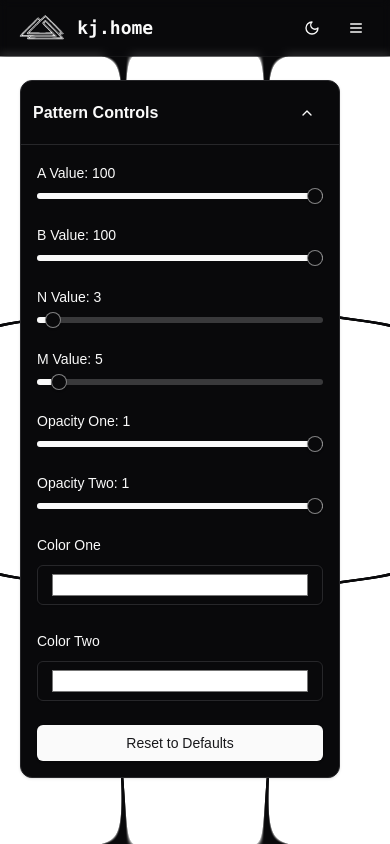
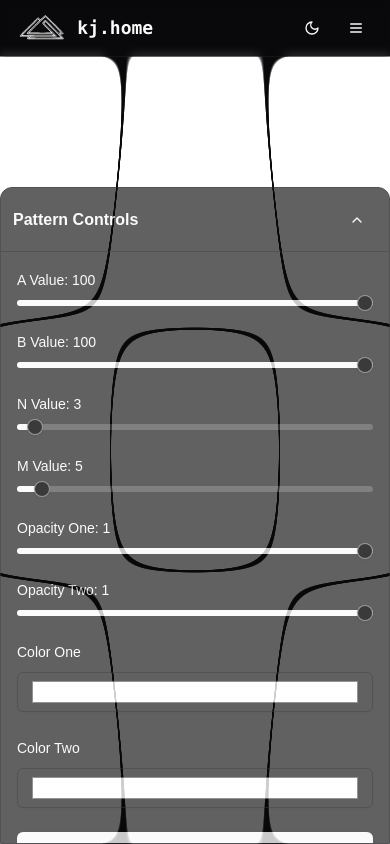
Before and after one commit to KjartanE/Kj.Home, a Next.js app in the folder home/: page /projects/chladni in a window 390 px wide. Built offline with nearby package versions, Linux system fonts and the light colour scheme.

Commit message:
try mobile controls for chladni

```diff
--- a/home/src/app/contact/page.tsx
+++ b/home/src/app/contact/page.tsx
@@ -56,6 +56,7 @@ export default function ContactPage() {
       } catch (parseError) {
         // Handle non-JSON responses with a user-friendly message
         if (!response.ok) {
+          console.error("Parse error:", parseError);
           throw new Error(
             response.status === 500
               ? "Server error. Please try again later."
--- a/home/src/components/chladni/Controls.tsx
+++ b/home/src/components/chladni/Controls.tsx
@@ -8,6 +8,7 @@ import { Label } from "@/components/ui/label";
 import { DndContext, useDraggable } from "@dnd-kit/core";
 import { ChevronDown, ChevronUp } from "lucide-react";
 import { useHasMounted } from "@/hooks/useHasMounted";
+import { useMediaQuery } from "@/hooks/useMediaQuery";
 
 interface ControlsProps {
   onValueChange: (key: string, value: number | string) => void;
@@ -25,19 +26,28 @@ function DraggableCard({
   children,
   position,
   isExpanded,
-  setIsExpanded
+  setIsExpanded,
+  isMobile
 }: {
   children: React.ReactNode;
   position: { x: number; y: number };
   isExpanded: boolean;
   setIsExpanded: (value: boolean) => void;
+  isMobile: boolean;
 }) {
   const { attributes, listeners, setNodeRef, transform } = useDraggable({
     id: "controls"
   });
 
-  const style: React.CSSProperties = {
-    position: 'fixed' as const,
+  const style: React.CSSProperties = isMobile ? {
+    position: 'fixed',
+    bottom: 0,
+    left: 0,
+    right: 0,
+    zIndex: 40,
+    opacity: 0.8,
+  } : {
+    position: 'fixed',
     top: 0,
     left: 0,
     zIndex: 40,
@@ -46,11 +56,10 @@ function DraggableCard({
 
   return (
     <div ref={setNodeRef} style={style}>
-      <Card className="w-80">
+      <Card className={`${isMobile ? "w-full rounded-b-none backdrop-blur-sm bg-background/80" : "w-80"}`}>
         <div
-          {...attributes}
-          {...listeners}
-          className={`flex h-16 cursor-move items-center justify-between px-3 ${isExpanded ? 'border-b' : ''}`}>
+          {...(isMobile ? {} : { ...attributes, ...listeners })}
+          className={`flex h-16 ${!isMobile && "cursor-move"} items-center justify-between px-3 ${isExpanded ? 'border-b' : ''}`}>
           <h3 className="font-semibold">Pattern Controls</h3>
           <Button
             variant="ghost"
@@ -68,7 +77,8 @@ function DraggableCard({
 
 export function Controls({ onValueChange, initialValues }: ControlsProps) {
   const hasMounted = useHasMounted();
-  const [isExpanded, setIsExpanded] = useState(true);
+  const isMobile = useMediaQuery("(max-width: 768px)");
+  const [isExpanded, setIsExpanded] = useState(!isMobile);
   const [position, setPosition] = useState({ x: 20, y: 80 });
   const [sliderValues, setSliderValues] = useState(initialValues);
 
@@ -107,9 +117,14 @@ export function Controls({ onValueChange, initialValues }: ControlsProps) {
 
   return (
     <DndContext onDragEnd={handleDragEnd}>
-      <DraggableCard position={position} isExpanded={isExpanded} setIsExpanded={setIsExpanded}>
+      <DraggableCard
+        position={position}
+        isExpanded={isExpanded}
+        setIsExpanded={setIsExpanded}
+        isMobile={isMobile}
+      >
         {isExpanded && (
-          <CardContent className="p-4">
+          <CardContent className={`p-4 ${isMobile ? "max-h-[70vh] overflow-y-auto" : ""}`}>
             <div className="space-y-6">
               <div className="space-y-2">
                 <Label>A Value: {sliderValues.a}</Label>
--- /dev/null
+++ b/home/src/hooks/useMediaQuery.ts
@@ -0,0 +1,19 @@
+import { useState, useEffect } from 'react';
+
+export function useMediaQuery(query: string): boolean {
+  const [matches, setMatches] = useState(false);
+
+  useEffect(() => {
+    const media = window.matchMedia(query);
+    setMatches(media.matches);
+
+    const listener = (e: MediaQueryListEvent) => {
+      setMatches(e.matches);
+    };
+
+    media.addEventListener('change', listener);
+    return () => media.removeEventListener('change', listener);
+  }, [query]);
+
+  return matches;
+}
```
